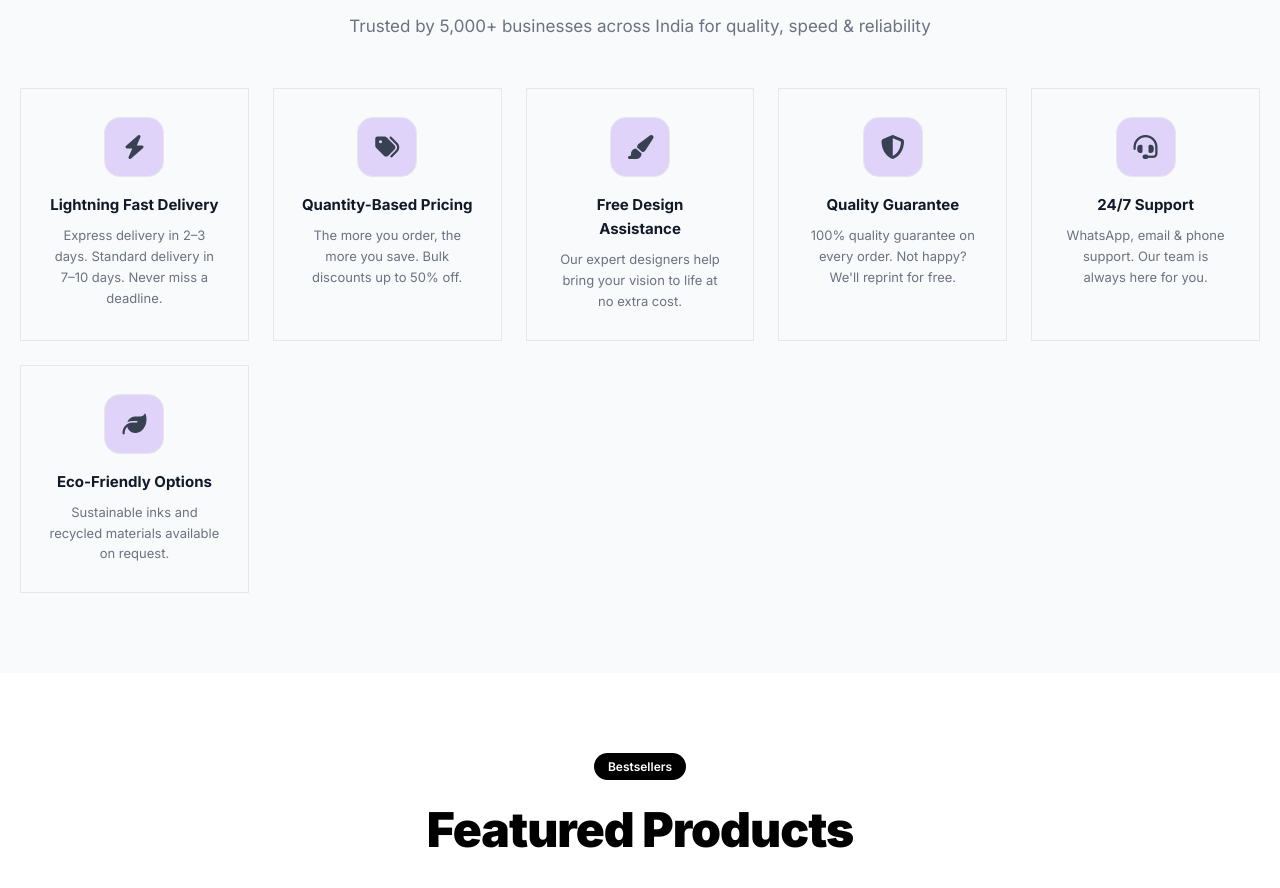
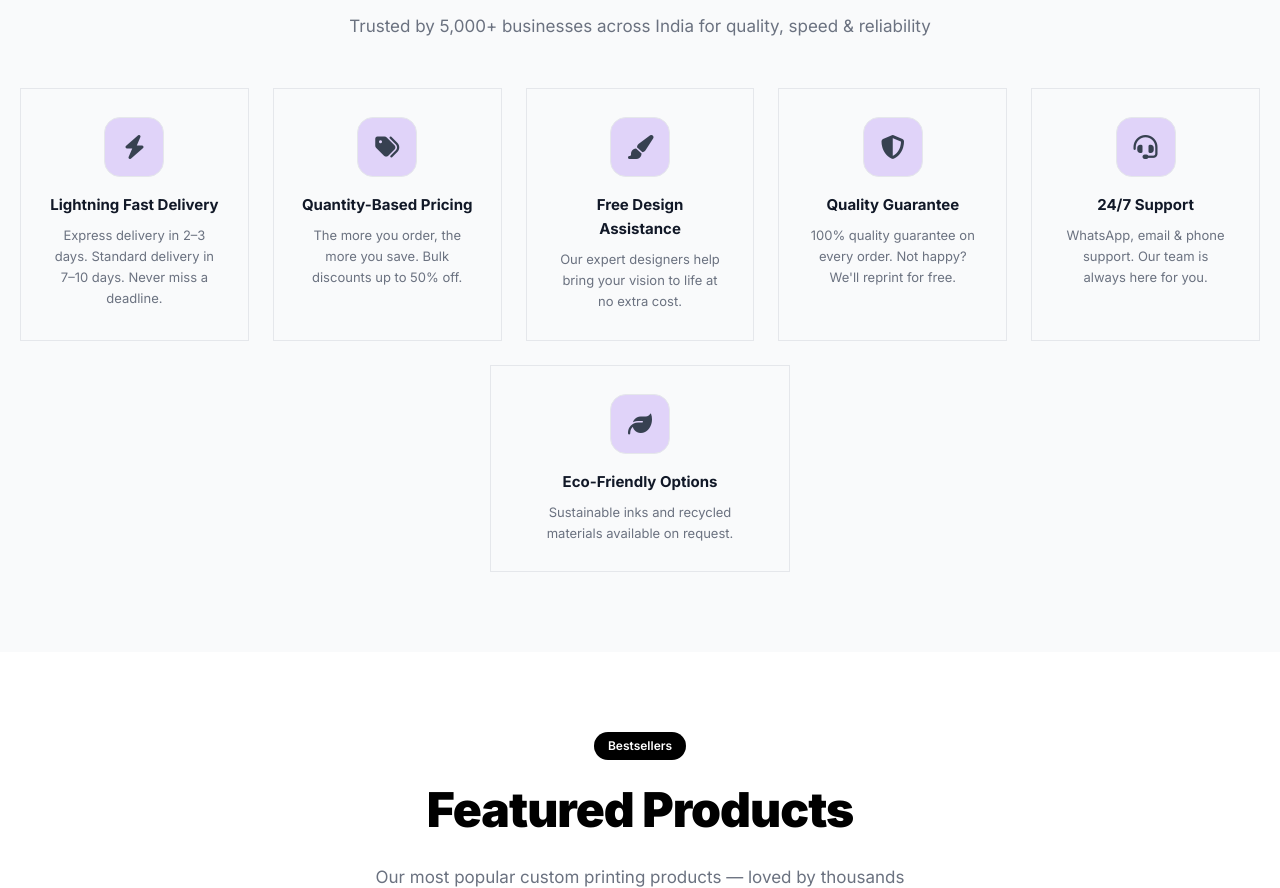
Before and after one commit to HardikAg18/giftsnprint-web, a website: page public/index.html in a window 1280 px wide. Shown: the part 1598-2486 px from the top of the page. Drawn offline with Linux system fonts and the light colour scheme; no server answers.

Commit message:
Convert feature grid to flexbox to perfectly center orphaned items

```diff
--- a/public/css/style.css
+++ b/public/css/style.css
@@ -122,8 +122,8 @@ a{text-decoration:none;color:inherit}
 .cat-count{font-size:13px;color:rgba(255,255,255,0.8);font-weight:500}
 
 /* Features/Why Us */
-.feature-grid{display:grid;grid-template-columns:repeat(auto-fit,minmax(220px,1fr));gap:24px}
-.feature-card{background:var(--surface);border:1px solid var(--border);border-radius:var(--radius);padding:28px;text-align:center;transition:.3s;position:relative;overflow:hidden}
+.feature-grid{display:flex;flex-wrap:wrap;justify-content:center;gap:24px}
+.feature-card{flex:1 1 220px;max-width:300px;background:var(--surface);border:1px solid var(--border);border-radius:var(--radius);padding:28px;text-align:center;transition:.3s;position:relative;overflow:hidden}
 .feature-card::before{content:'';position:absolute;top:0;left:0;right:0;height:3px;background:var(--grad);transform:scaleX(0);transition:.3s;transform-origin:left}
 .feature-card:hover::before{transform:scaleX(1)}
 .feature-card:hover{background:var(--surface2);transform:translateY(-4px)}
```
